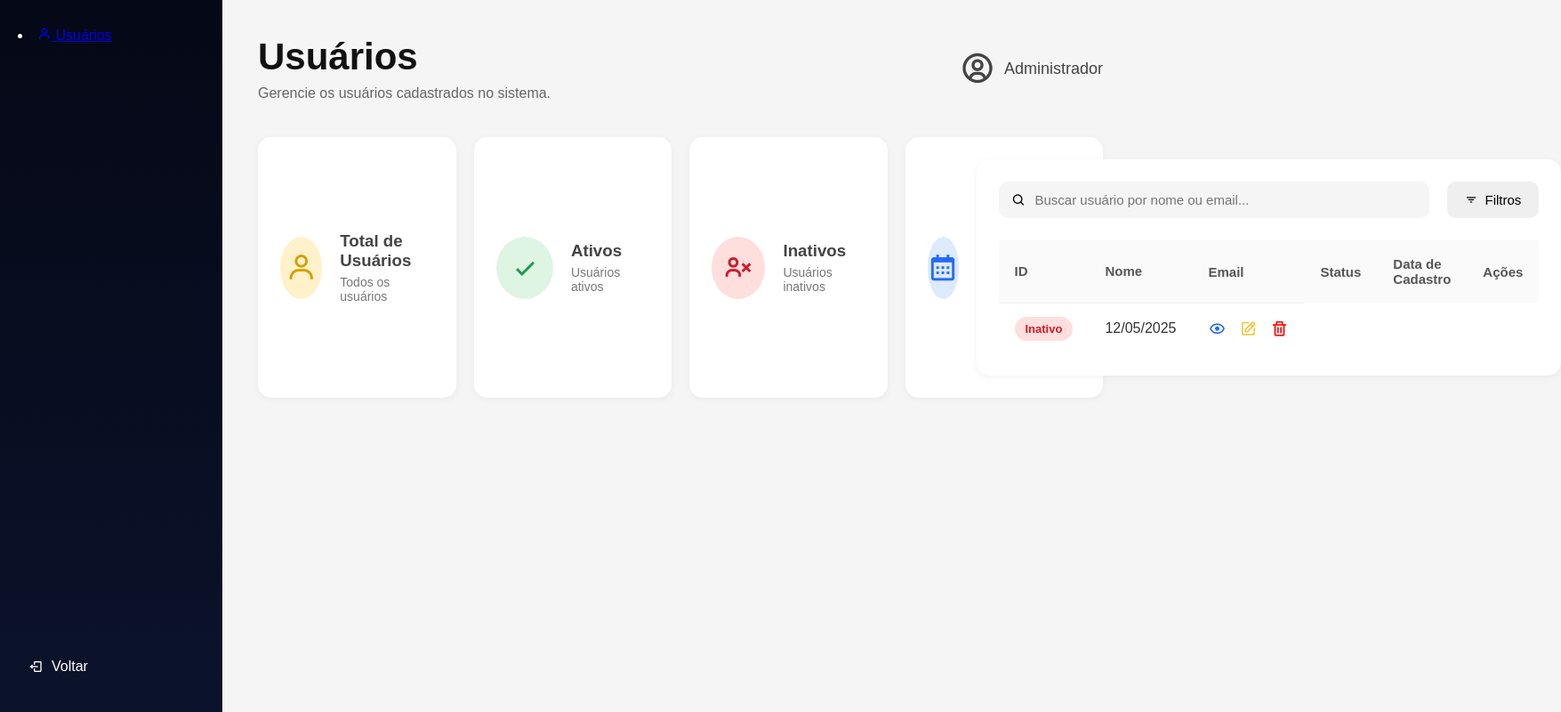
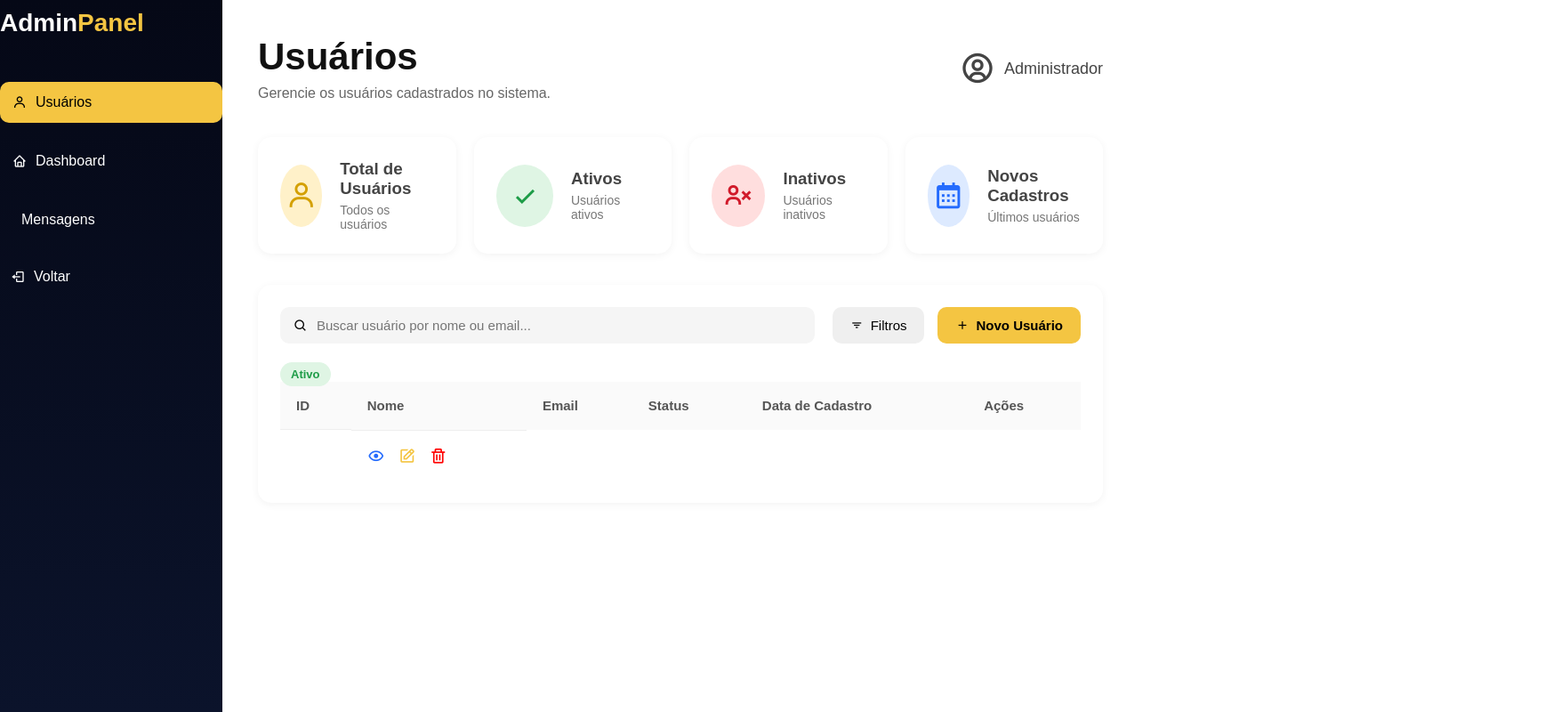
Before and after one commit to guigraiff09/Ark_Trainner, a website: page Frontend/pages/usuariosadmin.html in a window 1280 px wide. Shown: the whole page at 89% size, 1755 px wide, since content can reach past the window. Drawn offline with nearby package versions, Linux system fonts and the light colour scheme.

Commit message:
telausuariosadminatualizao

```diff
--- a/Frontend/css/style.css
+++ b/Frontend/css/style.css
@@ -22,9 +22,6 @@ body{
     min-height: 100vh;
 }
 
-/* ==========================================
-HEADER
-========================================== */
 
 .header{
     position: fixed;
--- a/Frontend/css/usuariosadmin.css
+++ b/Frontend/css/usuariosadmin.css
@@ -1,163 +1,229 @@
+
 *{
-    margin: 0;
-    padding: 0;
-    box-sizing: border-box;
-    font-family: Arial, Helvetica, sans-serif;
+  margin: 0; /* remove margens padrão */
+  padding: 0; /* remove paddings padrão */
+  box-sizing: border-box; /* inclui padding e border no tamanho*/
+  font-family: Arial, Helvetica, sans-serif; /*fonte padrão* /
 }
 
 body{
-    background: #f5f5f5;
+  background: #f5f5f5; /* fundo da página */
 }
 
+/* CONTAINER PRINCIPAL */
+
 .container{
-    display: flex;
-    min-height: 100vh;
+  display: flex; /* deixa sidebar e conteúdo lado a lado */
+  min-height: 100vh; /* altura mínima da tela inteira */
 }
 
 /* SIDEBAR */
 
 .sidebar{
-    width: 250px;
-    background: linear-gradient(180deg, #050816, #0b132b);
-    color: white;
-    padding: 30px 20px;
-    display: flex;
-    flex-direction: column;
-    justify-content: space-between;
+  width: 250px; /* largura do menu lateral */
+
+  background: linear-gradient(180deg, #050816, #0b132b); /* degradê */
+
+  color: white; /* cor do texto */
+
+  padding: 10px 0px; /* espaço interno */
+
+  display: flex; /* ativa flexbox */
+
+
+  flex-direction: column; /* organiza em coluna */
+
+
 }
 
+/* LOGO */
+
 .logo h2{
-    font-size: 28px;
-    margin-bottom: 50px;
+  font-size: 28px; /* tamanho do texto */
+  margin-bottom: 50px; /* espaço abaixo */
 }
 
 .logo span{
-    color: #f4c542;
+  color: #f4c542; /* cor amarela */
 }
 
+/* MENU */
+
 .sidebar ul{
-    list-style: none;
+  list-style: none; /* remove bolinhas */
 }
 
 .sidebar ul li{
-    margin-bottom: 20px;
+  margin-bottom: 20px; /* espaço entre itens */
 }
 
 .sidebar ul li a{
-    text-decoration: none;
-    color: white;
-    display: flex;
-    align-items: center;
-    gap: 10px;
-    padding: 14px;
-    border-radius: 10px;
-    transition: 0.3s;
+  text-decoration: none; /* remove sublinhado */
+
+  color: white; /* cor do texto */
+
+  display: flex; /* ativa flexbox */
+
+  align-items: center; /* centraliza vertical */
+
+  gap: 10px; /* espaço entre ícone e texto */
+
+  padding: 14px; /* espaço interno */
+
+  border-radius: 10px; /* bordas arredondadas */
+
+  transition: 0.3s; /* animação suave */
 }
 
+/* HOVER DO MENU */
+
 .sidebar ul li a:hover{
-    background: #f4c542;
-    color: black;
+  background: #f4c542; /* fundo amarelo */
+  color: black; /* texto preto */
 }
 
+/* ITEM ATIVO */
+
 .sidebar ul li.active a{
-    background: #f4c542;
-    color: black;
+  background: #f4c542; /* fundo amarelo */
+  color: black; /* texto preto */
 }
 
+/* BOTÃO SAIR */
+
 .logout{
-    display: flex;
-    align-items: center;
-    gap: 10px;
-    cursor: pointer;
-    padding: 12px;
-    border-radius: 10px;
-    transition: 0.3s;
+  display: flex; /* flexbox */
+
+  align-items: center; /* centraliza vertical */
+
+  gap: 10px; /* espaço entre ícone e texto */
+
+  cursor: pointer; /* mãozinha */
+
+  padding: 12px; /* espaço interno */
+
+  border-radius: 10px; /* borda arredondada */
+
+  transition: 0.3s; /* animação */
 }
 
 .logout:hover{
-    background: rgba(255,255,255,0.1);
+  background: rgba(255,255,255,0.1); /* fundo transparente */
 }
 
-  /* CONTEÚDO */
+/* CONTEÚDO PRINCIPAL */
 
 .content{
-    flex: 1;
-    padding: 40px;
+  flex: 1; /* ocupa espaço restante */
+
+  padding: 40px; /* espaçamento interno */
 }
 
 /* TOPO */
 
 .topo{
-    display: flex;
-    justify-content: space-between;
-    align-items: center;
-    margin-bottom: 40px;
+  display: flex; /* flexbox */
+
+  justify-content: space-between; /* separa elementos */
+
+  align-items: center; /* centraliza vertical */
+
+  margin-bottom: 40px; /* espaço abaixo */
 }
 
 .topo h1{
-    font-size: 42px;
-    color: #111;
+  font-size: 42px; /* tamanho do título */
+
+  color: #111; /* cor do texto */
 }
 
 .topo p{
-    color: #666;
-    margin-top: 8px;
+  color: #666; /* cor cinza */
+
+  margin-top: 8px; /* espaço acima */
 }
 
+/* ÁREA ADMIN */
+
 .admin{
-    display: flex;
-    align-items: center;
-    gap: 10px;
-    font-size: 18px;
-    color: #444;
+  display: flex; /* flexbox */
+
+  align-items: center; /* centraliza vertical */
+
+  gap: 10px; /* espaço entre itens */
+
+  font-size: 18px; /* tamanho texto */
+
+  color: #444; /* cor */
 }
 
 .admin i{
-    font-size: 40px;
+  font-size: 40px; /* tamanho do ícone */
 }
 
 /* CARDS */
 
 .cards{
-    display: grid;
-    grid-template-columns: repeat(auto-fit, minmax(220px,1fr));
-    gap: 20px;
-    margin-bottom: 35px;
+  display: grid; /* grid layout */
+
+  grid-template-columns: repeat(auto-fit, minmax(220px,1fr)); /* responsivo */
+
+  gap: 20px; /* espaço entre cards */
+
+  margin-bottom: 35px; /* espaço abaixo */
 }
 
+/* CARD */
+
 .card{
-    background: white;
-    padding: 25px;
-    border-radius: 15px;
-    display: flex;
-    align-items: center;
-    gap: 20px;
-    box-shadow: 0 2px 10px rgba(0,0,0,0.05);
+  background: white; /* fundo branco */
+
+  padding: 25px; /* espaço interno */
+
+  border-radius: 15px; /* borda arredondada */
+
+  display: flex; /* flexbox */
+
+  align-items: center; /* centraliza vertical */
+
+  gap: 20px; /* espaço entre elementos */
+
+  box-shadow: 0 2px 10px rgba(0,0,0,0.05); /* sombra */
 }
 
 .card h3{
-    color: #444;
-    margin-bottom: 5px;
+  color: #444; /* cor título */
+
+  margin-bottom: 5px; /* espaço abaixo */
 }
 
 .card p{
-    color: #777;
-    font-size: 14px;
+  color: #777; /* cor texto */
+
+  font-size: 14px; /* tamanho texto */
 }
 
+/* ÍCONES */
+
 .icone{
-    width: 70px;
-    height: 70px;
-    border-radius: 50%;
-    display: flex;
-    justify-content: center;
-    align-items: center;
-    font-size: 35px;
+  width: 70px; /* largura */
+
+  height: 70px; /* altura */
+
+  border-radius: 50%; /* círculo */
+
+  display: flex; /* flexbox */
+
+  justify-content: center; /* centraliza horizontal */
+
+  align-items: center; /* centraliza vertical */
+
+  font-size: 35px; /* tamanho ícone */
 }
 
 .amarelo{
-    background: #fff1c9;
-    color: #d4a000;
+  background: #fff1c9; /* fundo */
+  color: #d4a000; /* cor ícone */
 }
 
 .verde{
@@ -175,150 +241,212 @@
   color: #246bfd;
 }
 
-  /* TABELA */
+/* CAIXA DA TABELA */
 
 .tabela-box{
-    background: white;
-    border-radius: 15px;
-    padding: 25px;
-    box-shadow: 0 2px 10px rgba(0,0,0,0.05);
+  background: white; /* fundo branco */
+
+  border-radius: 15px; /* bordas arredondadas */
+
+  padding: 25px; /* espaço interno */
+
+  box-shadow: 0 2px 10px rgba(0,0,0,0.05); /* sombra */
+
+  overflow-x: auto; /* scroll horizontal */
 }
 
+/* TOPO DA TABELA */
+
 .tabela-topo{
-    display: flex;
-    justify-content: space-between;
-    align-items: center;
-    margin-bottom: 25px;
-    gap: 20px;
+  display: flex; /* flexbox */
+
+  justify-content: space-between; /* separa itens */
+
+  align-items: center; /* centraliza */
+
+  margin-bottom: 25px; /* espaço abaixo */
+
+  gap: 20px; /* espaço entre itens */
 }
 
+/* BUSCA */
+
 .busca{
-    flex: 1;
-    background: #f5f5f5;
-    padding: 12px 15px;
-    border-radius: 10px;
-    display: flex;
-    align-items: center;
-    gap: 10px;
+  flex: 1; /* ocupa espaço */
+
+  background: #f5f5f5; /* fundo */
+
+  padding: 12px 15px; /* espaço interno */
+
+  border-radius: 10px; /* borda arredondada */
+
+  display: flex; /* flexbox */
+
+  align-items: center; /* centraliza */
+
+  gap: 10px; /* espaço */
 }
 
 .busca input{
-    border: none;
-    background: transparent;
-    width: 100%;
-    outline: none;
-    font-size: 15px;
+  border: none; /* remove borda */
+
+  background: transparent; /* transparente */
+
+  width: 100%; /* largura total */
+
+  outline: none; /* remove borda ao clicar */
+
+  font-size: 15px; /* tamanho texto */
 }
 
+/* BOTÕES */
+
 .acoes-topo{
-    display: flex;
-    gap: 15px;
+  display: flex; /* flexbox */
+
+  gap: 15px; /* espaço entre botões */
 }
 
 .filtro,
 .novo{
-    border: none;
-    padding: 12px 20px;
-    border-radius: 10px;
-    cursor: pointer;
-    display: flex;
-    align-items: center;
-    gap: 8px;
-    font-size: 15px;
-    transition: 0.3s;
+  border: none; /* remove borda */
+
+  padding: 12px 20px; /* espaço interno */
+
+  border-radius: 10px; /* borda arredondada */
+
+  cursor: pointer; /* mãozinha */
+
+  display: flex; /* flexbox */
+
+  align-items: center; /* centraliza */
+
+  gap: 8px; /* espaço */
+
+  font-size: 15px; /* tamanho texto */
+
+  transition: 0.3s; /* animação */
 }
 
 .filtro{
-    background: #efefef;
+  background: #efefef; /* fundo cinza */
 }
 
 .novo{
-    background: #f4c542;
-    color: black;
-    font-weight: bold;
+  background: #f4c542; /* fundo amarelo */
+
+  color: black; /* texto preto */
+
+  font-weight: bold; /* negrito */
 }
 
 .filtro:hover,
 .novo:hover{
-    transform: translateY(-2px);
+  transform: translateY(-2px); /* sobe ao passar mouse */
 }
 
-  /* TABLE */
+/* TABELA */
 
 table{
-    width: 100%;
-    border-collapse: collapse;
+  width: 100%; /* largura total */
+
+  min-width: 700px; /* largura mínima */
+
+  border-collapse: collapse; /* remove espaços */
 }
 
 thead{
-    background: #fafafa;
+  background: #fafafa; /* fundo cabeçalho */
 }
 
 th{
-    text-align: left;
-    padding: 18px;
-    color: #555;
-    font-size: 15px;
+  text-align: left; /* alinhamento */
+
+  padding: 18px; /* espaço interno */
+
+  color: #555; /* cor */
+
+  font-size: 15px; /* tamanho texto */
 }
 
 td{
-    padding: 18px;
-    border-top: 1px solid #eee;
-    color: #333;
+  padding: 18px; /* espaço interno */
+
+  border-top: 1px solid #eee; /* linha */
+
+  color: #333; /* cor texto */
 }
 
+/* USUÁRIO */
+
 .usuario{
-    display: flex;
-    align-items: center;
-    gap: 10px;
+  display: flex; /* flexbox */
+
+  align-items: center; /* centraliza */
+
+  gap: 10px; /* espaço */
 }
 
 .usuario img{
-    width: 40px;
-    height: 40px;
-    border-radius: 50%;
+  width: 40px; /* largura */
+
+  height: 40px; /* altura */
+
+  border-radius: 50%; /* círculo */
 }
 
+/* STATUS */
+
 .status{
-    padding: 6px 12px;
-    border-radius: 30px;
-    font-size: 13px;
-    font-weight: bold;
+  padding: 6px 12px; /* espaço interno */
+
+  border-radius: 30px; /* arredondado */
+
+  font-size: 13px; /* tamanho */
+
+  font-weight: bold; /* negrito */
 }
 
 .status.ativo{
-    background: #dff5e4;
-    color: #1d9c47;
+  background: #dff5e4; /* fundo verde */
+
+  color: #1d9c47; /* texto verde */
 }
 
 .status.inativo{
-    background: #ffdede;
-    color: #d11a2a;
+  background: #ffdede; /* fundo vermelho */
+
+  color: #d11a2a; /* texto vermelho */
 }
 
+/* AÇÕES */
+
 .acoes{
-    display: flex;
-    gap: 15px;
+  display: flex; /* flexbox */
+
+  gap: 15px; /* espaço */
 }
 
 .acoes i{
-    cursor: pointer;
-    font-size: 20px;
-    transition: 0.3s;
+  cursor: pointer; /* mãozinha */
+
+  font-size: 20px; /* tamanho ícone */
+
+  transition: 0.3s; /* animação */
 }
 
 .acoes i:hover{
-    transform: scale(1.1);
+  transform: scale(1.1); /* aumenta */
 }
 
 .bx-trash{
-    color: red;
+  color: red; /* vermelho */
 }
 
 .bx-edit{
-    color: #f4c542;
+  color: #f4c542; /* amarelo */
 }
 
 .bx-show{
-    color: #246bfd;
+  color: #246bfd; /* azul */
 }
--- a/Frontend/pages/usuariosadmin.html
+++ b/Frontend/pages/usuariosadmin.html
@@ -19,7 +19,11 @@
 
   <aside class="sidebar">
 
+    <div class="logo">
+      <h2>Admin<span>Panel</span></h2>
+    </div>
 
+    <ul>
 
       <li class="active">
         <a href="#">
@@ -28,11 +32,25 @@
         </a>
       </li>
 
+      <li>
+        <a href="#">
+          <i class='bx bx-home'></i>
+          Dashboard
+        </a>
+      </li>
+
+      <li>
+        <a href="#">
+          <i class='Mensagens'></i>
+          Mensagens
+        </a>
+      </li>
+
     </ul>
 
     <div class="logout">
       <i class='bx bx-log-out'></i>
-    Voltar
+      Voltar
     </div>
 
   </aside>
@@ -61,7 +79,10 @@
 
     <div class="cards">
 
+      <!-- CARD 1 -->
+
       <div class="card">
+
         <div class="icone amarelo">
           <i class='bx bx-user'></i>
         </div>
@@ -70,9 +91,13 @@
           <h3>Total de Usuários</h3>
           <p>Todos os usuários</p>
         </div>
+
       </div>
 
+      <!-- CARD 2 -->
+
       <div class="card">
+
         <div class="icone verde">
           <i class='bx bx-check'></i>
         </div>
@@ -81,9 +106,13 @@
           <h3>Ativos</h3>
           <p>Usuários ativos</p>
         </div>
+
       </div>
 
+      <!-- CARD 3 -->
+
       <div class="card">
+
         <div class="icone vermelho">
           <i class='bx bx-user-x'></i>
         </div>
@@ -92,11 +121,23 @@
           <h3>Inativos</h3>
           <p>Usuários inativos</p>
         </div>
+
       </div>
 
+      <!-- CARD 4 -->
+
       <div class="card">
+
         <div class="icone azul">
           <i class='bx bx-calendar'></i>
+        </div>
+
+        <div>
+          <h3>Novos Cadastros</h3>
+          <p>Últimos usuários</p>
+        </div>
+
+      </div>
 
     </div>
 
@@ -106,10 +147,18 @@
 
       <div class="tabela-topo">
 
+        <!-- BUSCA -->
+
         <div class="busca">
           <i class='bx bx-search'></i>
-          <input type="text" placeholder="Buscar usuário por nome ou email...">
+
+          <input
+            type="text"
+            placeholder="Buscar usuário por nome ou email..."
+          >
         </div>
+
+        <!-- BOTÕES -->
 
         <div class="acoes-topo">
 
@@ -118,11 +167,16 @@
             Filtros
           </button>
 
-
+          <button class="novo">
+            <i class='bx bx-plus'></i>
+            Novo Usuário
+          </button>
 
         </div>
 
       </div>
+
+      <!-- TABELA -->
 
       <table>
 
@@ -141,15 +195,25 @@
 
         <tbody>
 
-          <tr>
+
 
             <td>
-              <span class="status inativo">
-                Inativo
+              <div class="usuario">
+
+
+
+
+
+              </div>
+            </td>
+
+
+              <span class="status ativo">
+                Ativo
               </span>
             </td>
 
-            <td>12/05/2025</td>
+
 
             <td class="acoes">
               <i class='bx bx-show'></i>
@@ -157,7 +221,6 @@
               <i class='bx bx-trash'></i>
             </td>
 
-          </tr>
 
         </tbody>
 
```
Lines whose indentation alone changed are shown as unchanged.
